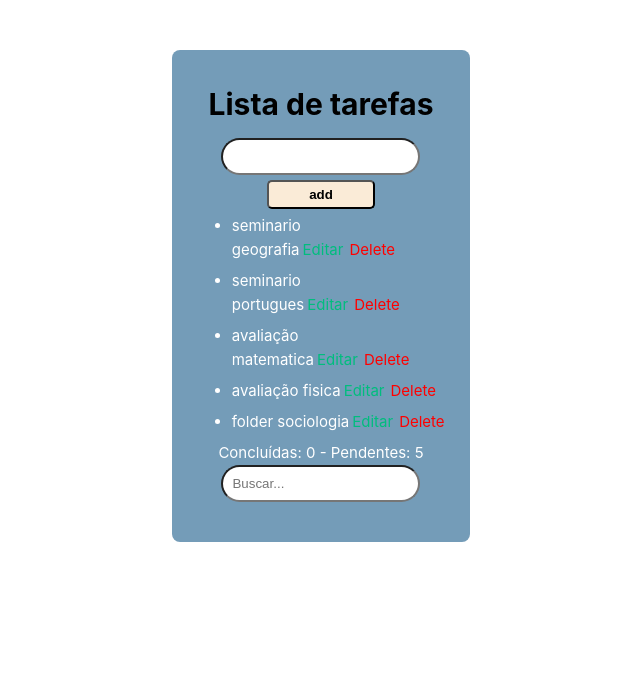
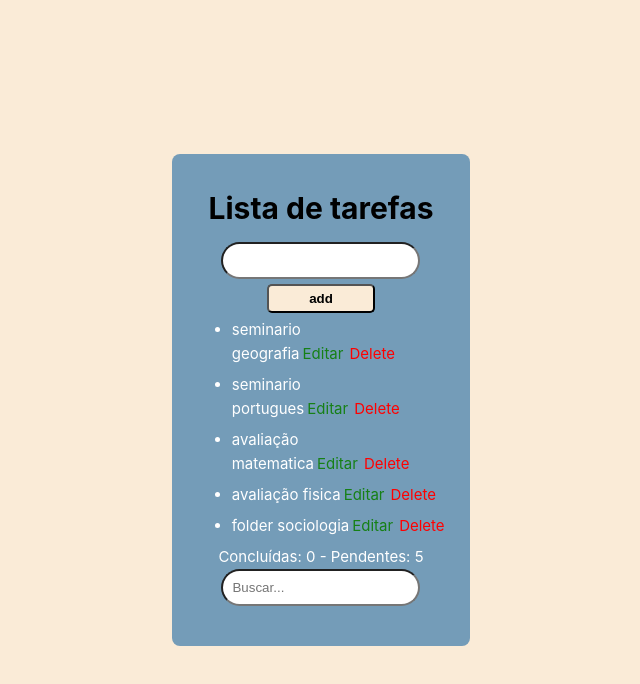
Before and after one commit to tiago-bah/tod_list, a Vue app: page / in a window 1280 px wide. Shown: the top 684 px of the page, without its empty margins (319-959 px from the left). Built offline with nearby package versions, Linux system fonts and the light colour scheme.

Commit message:
Update main.css

```diff
--- a/src/assets/main.css
+++ b/src/assets/main.css
@@ -1,16 +1,17 @@
 @import './base.css';
 
 #app {
-  max-width: 1280px;
-  margin: 0 auto;
-  padding: 2rem;
+  margin: auto;
   font-weight: normal;
+  display: flex;
+  align-items: center;
+  justify-content: center;
 }
 
 a,
 .green {
   text-decoration: none;
-  color: hsla(160, 100%, 37%, 1);
+  color: rgb(22, 128, 22);
   transition: 0.4s;
   padding: 3px;
 }
@@ -23,16 +24,17 @@ a,
 
 @media (min-width: 1024px) {
   body {
+
     display: flex;
     place-items: center;
+    align-items: center;
+    min-height: 100vh;
+    background-color: antiquewhite;
   }
 
   #app {
-    display: flex;
-  justify-content: center;
-  align-items: start;
-  min-height: 100vh;
-  padding-top: 50px;
 
+    grid-template-columns: 1fr 1fr;
+    padding: 0 2rem;
   }
 }
```
